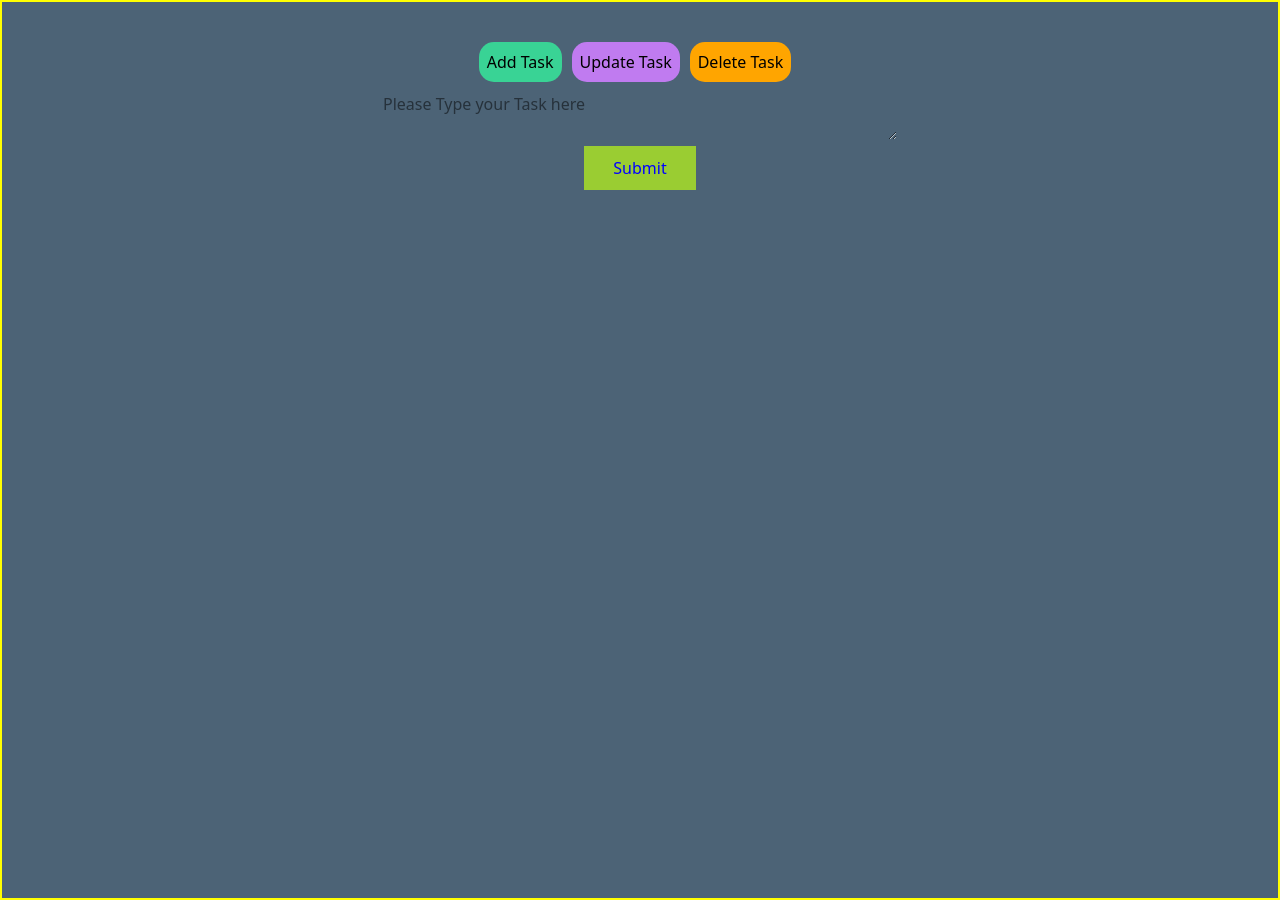
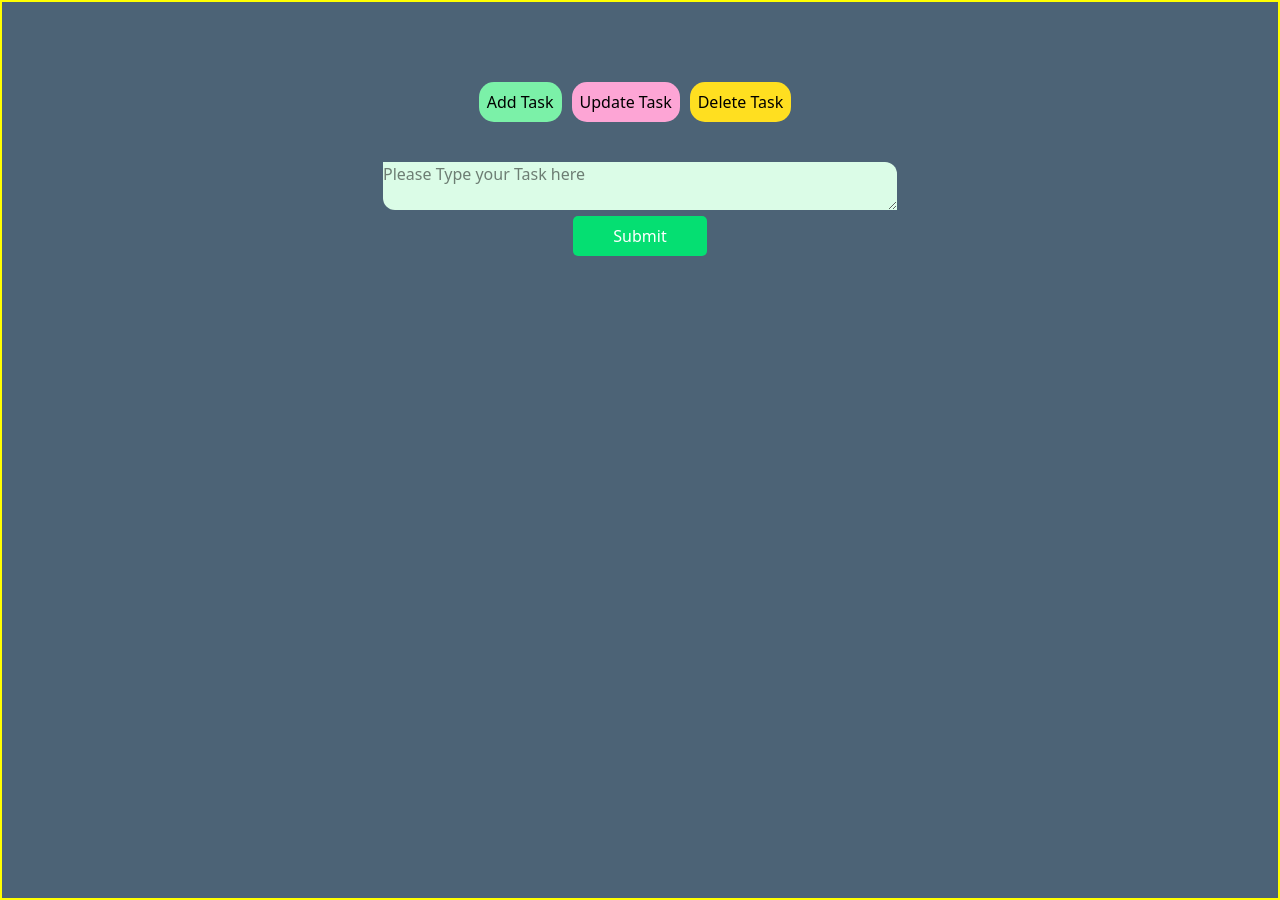
Before and after one commit to Vinod315/Practice, an Angular app: page /todos in a window 1280 px wide. Built offline with nearby package versions, Linux system fonts and the light colour scheme.

Commit message:
updated the task with tailwind CSS style

```diff
--- a/src/app/components/home/home.component.html
+++ b/src/app/components/home/home.component.html
@@ -3,12 +3,12 @@
 
 
 
-<div style="display:flex; justify-content:center; ">
+<div class="bg-pink-300 text-black mt-10 rounded-[5px] p-8 text-center">
 
 
 
 
-<div>
+<div >
     <a href="/todos"> Click Me For Todo's Application</a>
 </div>
 </div>
--- a/src/app/components/todos/todos.component.css
+++ b/src/app/components/todos/todos.component.css
@@ -1,8 +1,8 @@
-.Main{
+#Main{
 display: flex;
 border-radius: 15px
 }
-.btn{
+#btn{
 
 color: black;
 margin-right:10px;
@@ -10,7 +10,7 @@ border-radius: 15px  ;
 padding:8px;
 }
 
- .btn:hover{
+ #btn:hover{
     color: antiquewhite;
     background-color: blue;
  }
--- a/src/app/components/todos/todos.component.html
+++ b/src/app/components/todos/todos.component.html
@@ -1,20 +1,19 @@
-
 <div
     style="background-color: rgb(76, 99, 118);width:100%; height: 900px; justify-content: center; border:yellow 2px solid ">
-    <div class="Main" style="display:flex; flex-direction: row; justify-content: center; margin-top: 40px; ">
-        <button class=btn style="background-color:rgb(57, 211, 149);" (click)="addClicked()">Add Task</button>
-        <button class=btn style="background-color:rgb(192, 123, 240);" (click)="updateClicked()">Update Task</button>
-        <button class=btn style="background-color:orange;" (click)="deleteClicked()"> Delete Task</button>
+    <div id="Main" style="display:flex; flex-direction: row; justify-content: center; margin-top: 40px; ">
+        <button id=btn class="bg-green-300 text-black mt-10 rounded-[15px] p-8" (click)="addClicked()">Add Task</button>
+        <button id=btn class="bg-pink-300 text-black mt-10 rounded-[15px] p-8" (click)="updateClicked()">Update Task</button>
+        <button id=btn class="bg-yellow-300 text-black mt-10 rounded-[15px] p-8" (click)="deleteClicked()"> Delete Task</button>
 
     </div>
     <div style="display:flex; flex-direction: column; justify-content:center; text-align:center;">
         <div>
             <textarea (input)="submitClicked($event)" rows="2" cols="54" placeholder="Please Type your Task here"
-                style=" border-bottom-left-radius:5px; border-top-right-radius:5px; margin-top:10px;" ></textarea>
-            <p style="display:flex;  justify-content: center; color:aliceblue">{{Str}}</p>
+                class="rounded-tr-xl rounded-bl-xl mt-10 bg-green-100"></textarea>
+            <p class="text-center text-white">{{Str}}</p>
         </div>
         <div>
-            <button  style="background:yellowgreen; color: blue;padding:10px 29px;">Submit</button>
+            <button (click)="sub()" class="bg-green-400 text-white py-2 px-10 rounded-[5px]">Submit</button>
 
         </div>
     </div>
```
